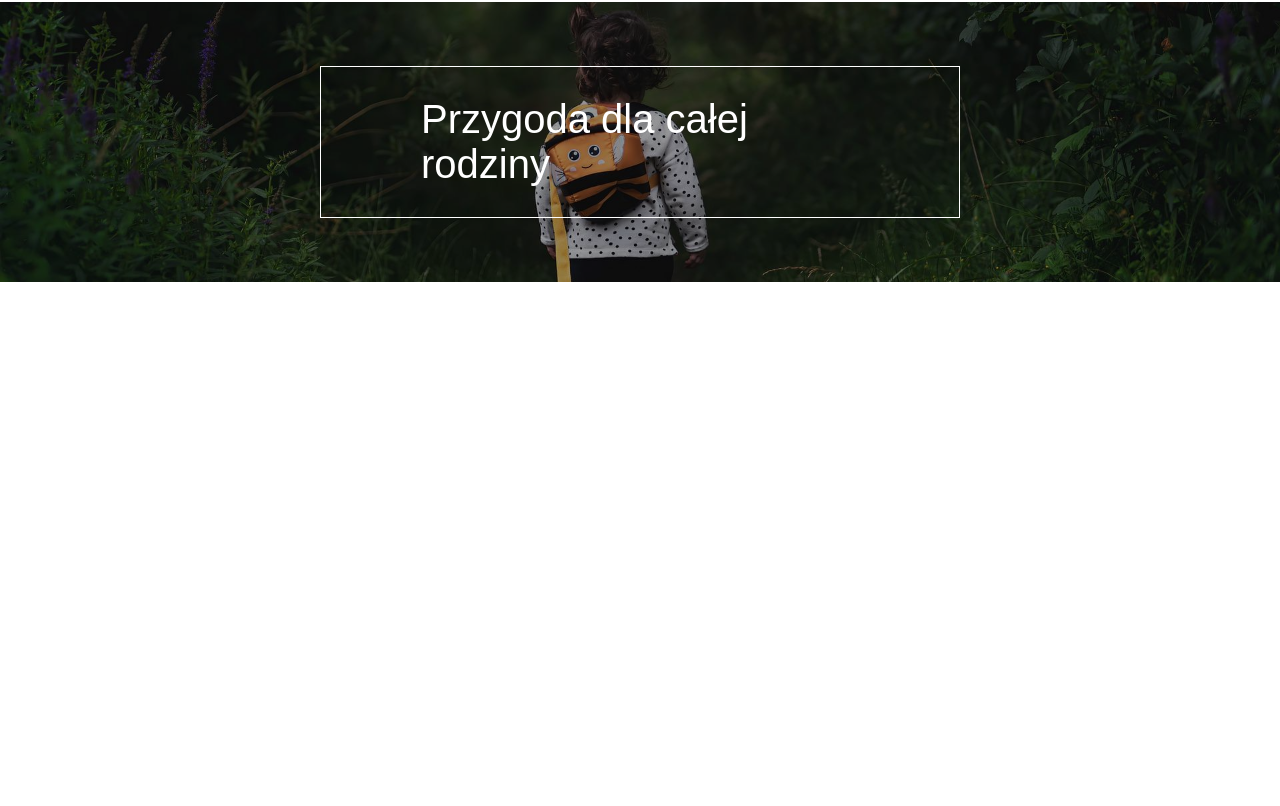
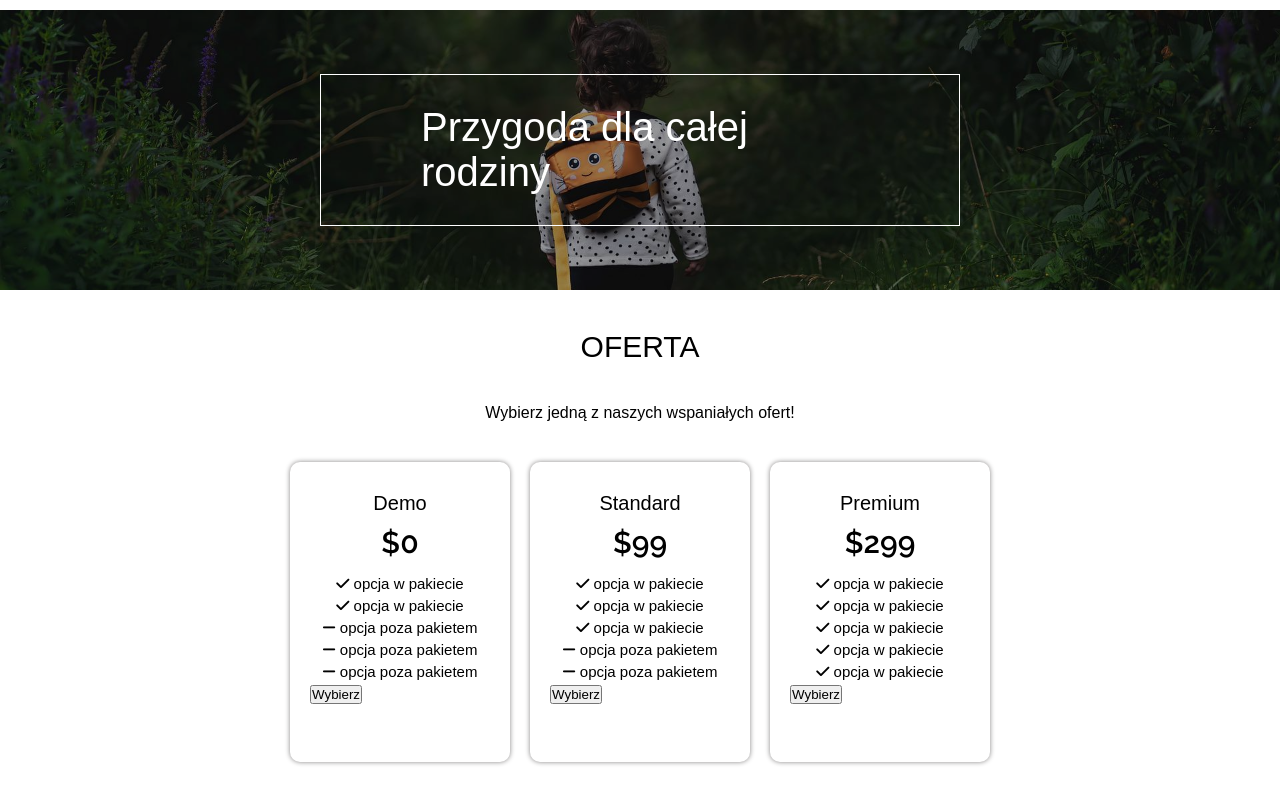
Before and after one commit to B7atis/Forest_Page, a website: page index.html in a window 1280 px wide. Shown: the part 885-1691 px from the top of the page. Before the commit the page ends 1217 px from the top, so only its background shows below. Drawn offline with Linux system fonts and the light colour scheme; files whose address does not match are found by name.

Commit message:
Add offer sections

```diff
--- a/index.html
+++ b/index.html
@@ -7,6 +7,9 @@
   <meta name="viewport" content="width=device-width, initial-scale=1.0">
   <title>Forest Page</title>
   <link href="https://fonts.googleapis.com/css2?family=Open+Sans:wght@300;700&display=swap" rel="stylesheet">
+  <link rel="preconnect" href="https://fonts.googleapis.com">
+  <link rel="preconnect" href="https://fonts.gstatic.com" crossorigin>
+  <link href="https://fonts.googleapis.com/css2?family=Raleway:wght@400;500;600&display=swap" rel="stylesheet">
   <script src="https://kit.fontawesome.com/11a5e20f0e.js" crossorigin="anonymous"></script>
   <link rel="stylesheet" href="dist/css/main.min.css">
 </head>
@@ -62,6 +65,54 @@
       </div>
       <div class="img-bg"></div>
     </div>
+    <div class="offers">
+      <h2>oferta</h2>
+      <p>Wybierz jedną z naszych wspaniałych ofert!</p>
+    </div>
+    <div class="container-price">
+      <div class="price-card">
+        <div class="text-offers">
+          <p>Demo</p>
+          <h3>$0</h3>
+          <ul class="option">
+            <li><i class="fa-solid fa-check"></i> opcja w pakiecie</li>
+            <li><i class="fa-solid fa-check"></i> opcja w pakiecie</li>
+            <li><i class="fa-solid fa-minus"></i> opcja poza pakietem</li>
+            <li><i class="fa-solid fa-minus"></i> opcja poza pakietem</li>
+            <li><i class="fa-solid fa-minus"></i> opcja poza pakietem</li>
+          </ul>
+          <button class="btn">Wybierz</button>
+        </div>
+      </div>
+      <div class="price-card">
+        <div class="text-offers">
+          <p>Standard</p>
+          <h3>$99</h3>
+          <ul class="option">
+            <li><i class="fa-solid fa-check"></i> opcja w pakiecie</li>
+            <li><i class="fa-solid fa-check"></i> opcja w pakiecie</li>
+            <li><i class="fa-solid fa-check"></i> opcja w pakiecie</li>
+            <li><i class="fa-solid fa-minus"></i> opcja poza pakietem</li>
+            <li><i class="fa-solid fa-minus"></i> opcja poza pakietem</li>
+          </ul>
+          <button class="btn">Wybierz</button>
+        </div>
+      </div>
+      <div class="price-card">
+        <div class="text-offers">
+          <p>Premium</p>
+          <h3>$299</h3>
+          <ul class="option">
+            <li><i class="fa-solid fa-check"></i> opcja w pakiecie</li>
+            <li><i class="fa-solid fa-check"></i> opcja w pakiecie</li>
+            <li><i class="fa-solid fa-check"></i> opcja w pakiecie</li>
+            <li><i class="fa-solid fa-check"></i> opcja w pakiecie</li>
+            <li><i class="fa-solid fa-check"></i> opcja w pakiecie</li>
+          </ul>
+          <button class="btn">Wybierz</button>
+        </div>
+      </div>
+    </div>
   </main>
 
 </body>
--- a/src/sass/main.scss
+++ b/src/sass/main.scss
@@ -71,8 +71,8 @@ main {
   margin: 50px auto;
 }
 
-main h2 {
-  margin-bottom: 30px;
+h2 {
+  margin: 40px 0;
   text-transform: uppercase;
   text-align: center;
   font-weight: 300;
@@ -128,3 +128,50 @@ main h2 {
   width: 100%;
   background-color: rgba(0, 0, 0, 0.4);
 }
+
+.offers p {
+  text-align: center;
+}
+
+.container-price {
+  display: flex;
+  justify-content: center;
+  align-items: center;
+}
+
+.price-card {
+  margin: 40px 10px;
+  padding: 20px;
+  width: 220px;
+  height: 300px;
+  box-shadow: 0 0 5px rgb(134, 132, 132);
+  border-radius: 10px;
+}
+
+.text-offers p,
+h3 {
+  text-align: center;
+  margin: 10px 0;
+}
+
+.text-offers p {
+  font-size: 20px;
+  font-weight: 300;
+}
+
+.text-offers h3 {
+  margin-bottom: 15px;
+  font-size: 30px;
+  font-family: "Raleway", sans-serif;
+}
+
+.option {
+  list-style: none;
+  font-weight: 200;
+  font-size: 15px;
+  text-align: center;
+}
+
+.option li {
+  margin: 5px 0;
+}
```
Also changed, not shown: dist/css/main.min.css, 1 other file.
